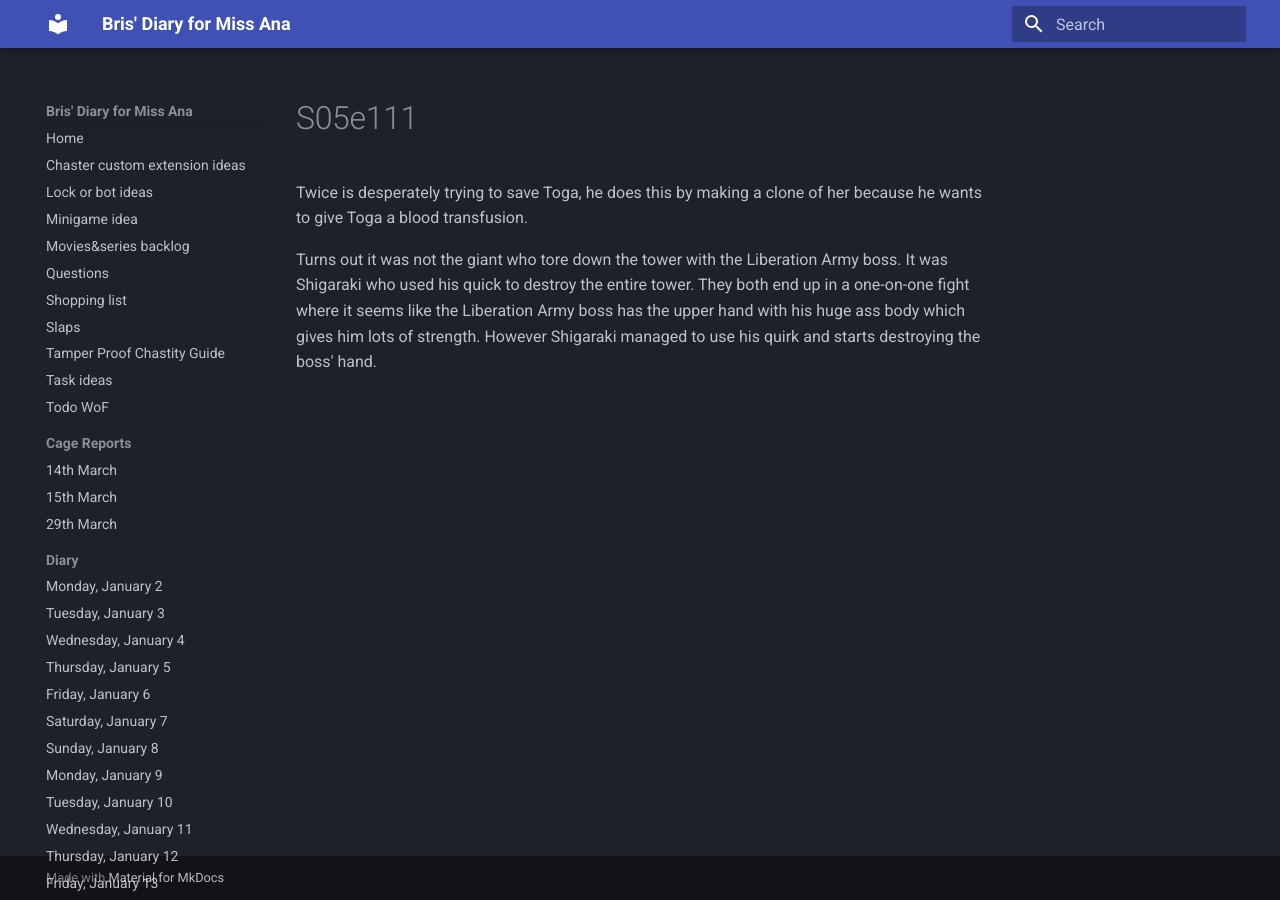
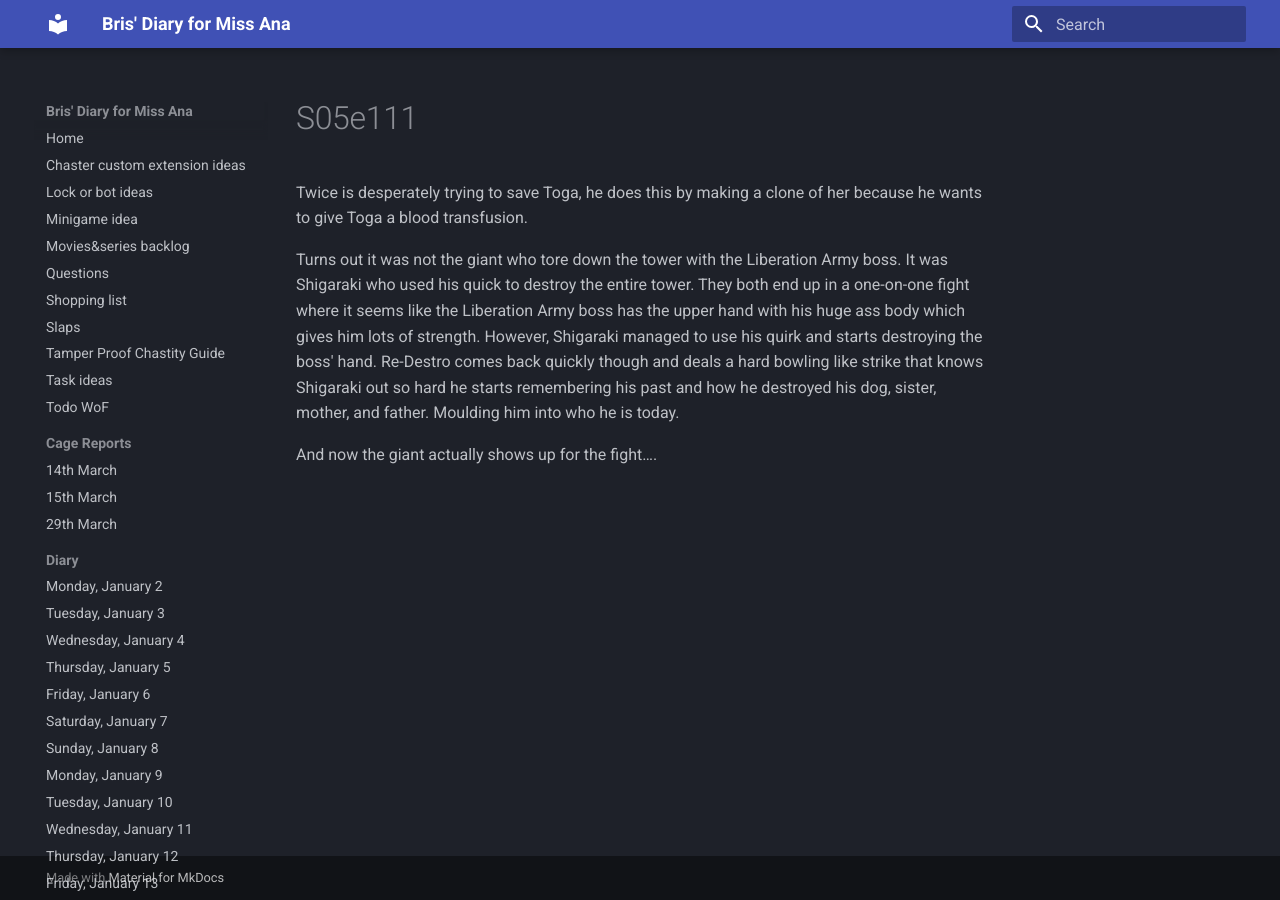
Before and after one commit to bris00/DFMA, an MkDocs documentation site: the page built from diary/Series/My Hero Academia/s05e111.md, in a window 1280 px wide. Built offline with MkDocs 1.6.1 and Material for MkDocs 9.7.7, drawn with Linux system fonts in a browser that asks for light colours.

Commit message:
vault backup: 2023-05-10 23:12:42
Affected files:
diary/Series/My Hero Academia/s05e111.md

```diff
--- a/diary/Series/My Hero Academia/s05e111.md
+++ b/diary/Series/My Hero Academia/s05e111.md
@@ -1,3 +1,5 @@
 Twice is desperately trying to save Toga, he does this by making a clone of her because he wants to give Toga a blood transfusion.
 
-Turns out it was not the giant who tore down the tower with the Liberation Army boss. It was Shigaraki who used his quick to destroy the entire tower. They both end up in a one-on-one fight  where it seems like the Liberation Army boss has the upper hand with his huge ass body which gives him lots of strength. However Shigaraki managed to use his quirk and starts destroying the boss' hand.
+Turns out it was not the giant who tore down the tower with the Liberation Army boss. It was Shigaraki who used his quick to destroy the entire tower. They both end up in a one-on-one fight where it seems like the Liberation Army boss has the upper hand with his huge ass body which gives him lots of strength. However, Shigaraki managed to use his quirk and starts destroying the boss' hand. Re-Destro comes back quickly though and deals a hard bowling like strike that knows Shigaraki out so hard he starts remembering his past and how he destroyed his dog, sister, mother, and father. Moulding him into who he is today.
+
+And now the giant actually shows up for the fight….
```
